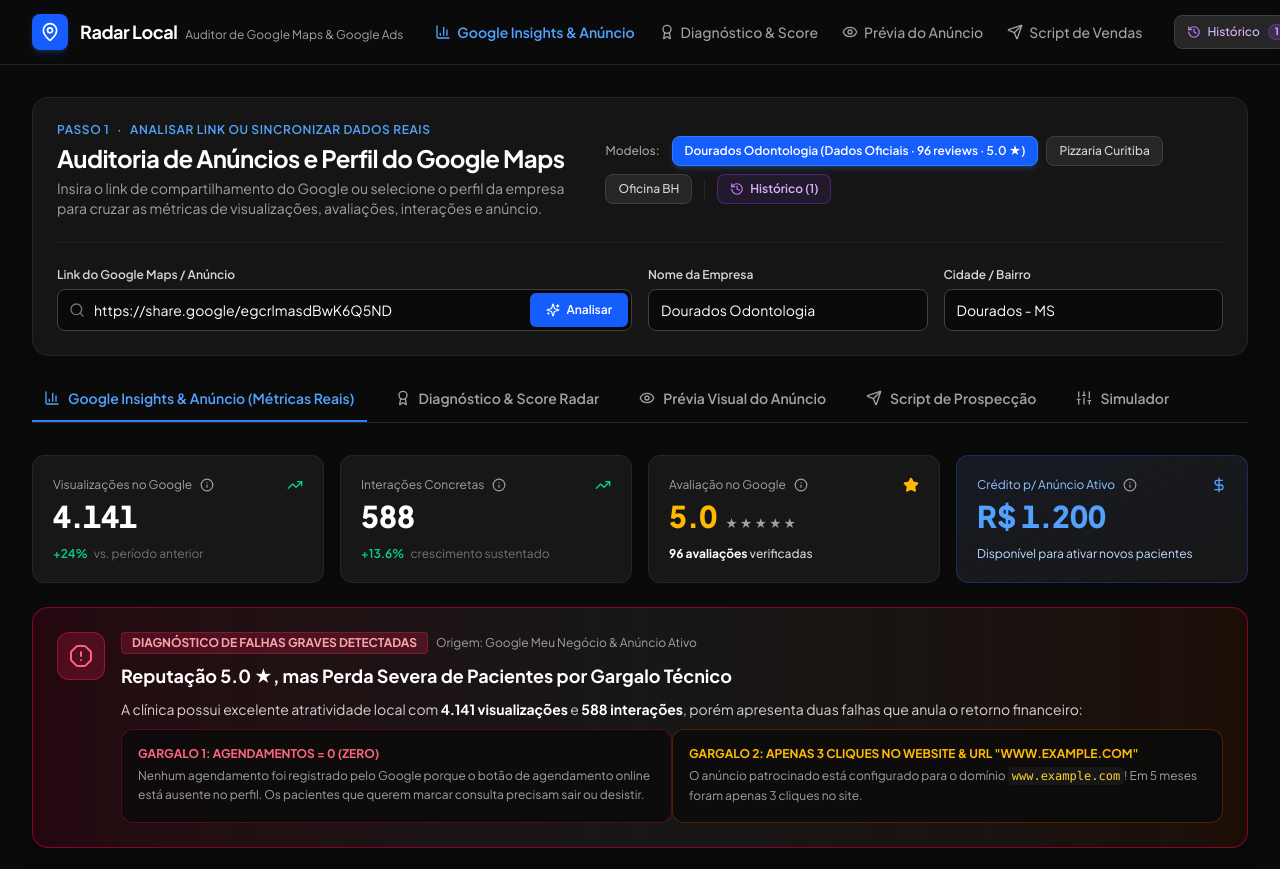
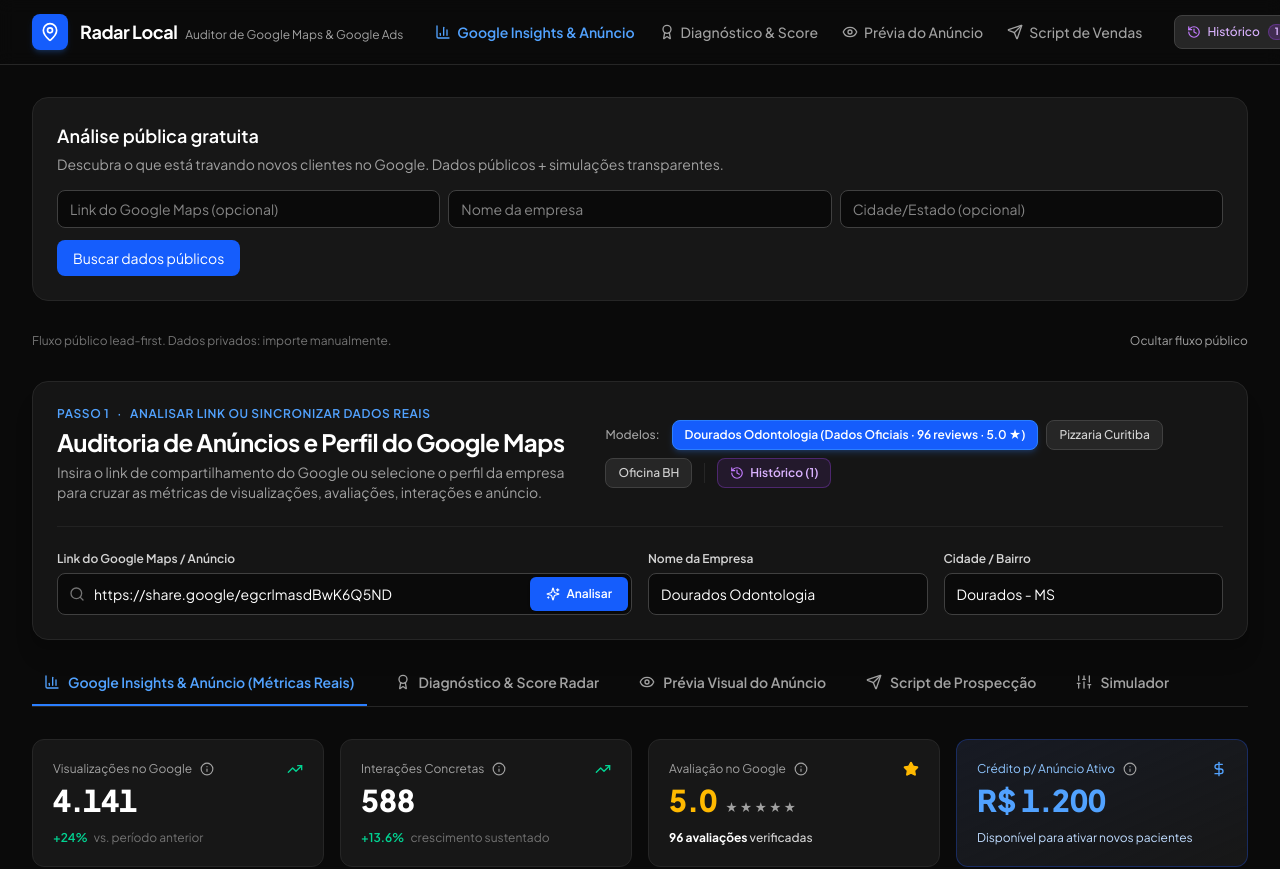
Before and after one commit to pdscience/radarlocal, a Vue app: page / in a window 1280 px wide. Shown: the top 869 px of the page. Built offline with nearby package versions, Linux system fonts and the light colour scheme.

Commit message:
feat: public lead flow ui and transparency copy

```diff
--- a/src/App.vue
+++ b/src/App.vue
@@ -5,6 +5,7 @@
 import TabNav from './components/TabNav.vue';
 import FooterBar from './components/FooterBar.vue';
 import ReportPrintView from './components/ReportPrintView.vue';
+import PublicLeadFlow from './components/PublicLeadFlow.vue';
 import DiagnosisTab from './components/tabs/DiagnosisTab.vue';
 import PreviewTab from './components/tabs/PreviewTab.vue';
 import CommercialTab from './components/tabs/CommercialTab.vue';
@@ -96,9 +97,11 @@
 }
 
 function selectPreset(preset: BusinessProfile): void {
-  profile.value = cloneProfile(preset);
+  const demoProfile = cloneProfile(preset);
+  (demoProfile as any).id = `demo-${demoProfile.id}`;
+  profile.value = demoProfile;
   inputUrl.value = preset.url;
-  saveToHistory(preset);
+  saveToHistory(demoProfile);
 
   if (preset.id === 'dourados-odonto') regionFilter.value = 'dentista-dourados';
   else if (preset.id === 'pizza-nonna') regionFilter.value = 'pizzaria-curitiba';
@@ -107,7 +110,7 @@
 
   analysisNotification.value = {
     type: 'success',
-    message: `Perfil carregado: "${preset.name}" (${preset.city}).`,
+    message: `Exemplo (demonstração): "${preset.name}" (${preset.city}). Dados públicos/fictícios, não é análise real.`,
   };
 }
 
@@ -413,6 +416,11 @@
       />
 
       <main class="flex-1 max-w-7xl w-full mx-auto px-4 sm:px-6 lg:px-8 py-8 space-y-8">
+        <PublicLeadFlow v-if="showPublicFlow" :consultant-name="consultantName" :consultant-phone="consultantPhone" />
+        <div class="flex items-center justify-between">
+          <p class="text-xs text-neutral-500">Fluxo público lead-first. Dados privados: importe manualmente.</p>
+          <button @click="showPublicFlow = !showPublicFlow" class="text-xs text-neutral-400 hover:text-white">{{ showPublicFlow ? 'Ocultar fluxo público' : 'Mostrar fluxo público' }}</button>
+        </div>
         <AnalysisPanel
           :input-url="inputUrl"
           :profile="profile"
--- /dev/null
+++ b/src/components/PublicLeadFlow.vue
@@ -0,0 +1,115 @@
+<script setup lang="ts">
+import { ref } from 'vue';
+import { usePublicAnalysis } from '../composables/usePublicAnalysis';
+
+const props = defineProps<{ consultantName?: string; consultantPhone?: string }>();
+
+const pub = usePublicAnalysis();
+const inputUrl = ref('');
+const inputName = ref('');
+const inputCity = ref('');
+
+async function doLookup() {
+  try {
+    await pub.lookup({ url: inputUrl.value || undefined, name: inputName.value || undefined, city: inputCity.value || undefined });
+  } catch (e) {
+    // error shown
+  }
+}
+
+async function doAnalyze() {
+  try {
+    await pub.analyze({
+      confirmed: true,
+      businessName: pub.candidate.value?.extracted ? (pub.candidate.value.extracted.split('\n')[0] || inputName.value) : inputName.value,
+      city: inputCity.value,
+      inputUrl: inputUrl.value,
+      citations: pub.candidate.value?.citations || [],
+    });
+  } catch (e) {
+    // error shown
+  }
+}
+
+async function doCapture() {
+  try {
+    await pub.capture({
+      name: pub.form.value.name,
+      whatsapp: pub.form.value.whatsapp,
+      email: pub.form.value.email || undefined,
+      consent: pub.form.value.consent,
+      website: pub.form.value.website,
+    });
+  } catch (e) {
+    // error shown
+  }
+}
+</script>
+
+<template>
+  <section class="bg-neutral-900 border border-neutral-800 rounded-2xl p-6 space-y-4">
+    <header class="space-y-1">
+      <h2 class="text-lg font-semibold text-white">Análise pública gratuita</h2>
+      <p class="text-sm text-neutral-400">Descubra o que está travando novos clientes no Google. Dados públicos + simulações transparentes.</p>
+    </header>
+
+    <div v-if="pub.step.value === 'idle' || pub.step.value === 'lookup'" class="space-y-3">
+      <div class="grid grid-cols-1 md:grid-cols-3 gap-2">
+        <input v-model="inputUrl" placeholder="Link do Google Maps (opcional)" class="px-3 py-2 bg-neutral-950 border border-neutral-700 rounded-lg text-sm text-white" />
+        <input v-model="inputName" placeholder="Nome da empresa" class="px-3 py-2 bg-neutral-950 border border-neutral-700 rounded-lg text-sm text-white" />
+        <input v-model="inputCity" placeholder="Cidade/Estado (opcional)" class="px-3 py-2 bg-neutral-950 border border-neutral-700 rounded-lg text-sm text-white" />
+      </div>
+      <button :disabled="pub.loading.value" @click="doLookup" class="px-4 py-2 bg-blue-600 hover:bg-blue-500 disabled:opacity-60 text-white rounded-lg text-sm">Buscar dados públicos</button>
+      <p v-if="pub.error.value" class="text-sm text-rose-400">{{ pub.error.value }}</p>
+    </div>
+
+    <div v-if="pub.step.value === 'confirm'" class="space-y-3">
+      <p class="text-sm text-neutral-300">Confirme se esta é a empresa correta antes de analisar.</p>
+      <div class="bg-neutral-950 border border-neutral-800 rounded-xl p-4 text-sm text-neutral-300 space-y-1">
+        <p class="text-white font-medium">Sugestão</p>
+        <p class="whitespace-pre-wrap">{{ pub.candidate.value?.extracted?.slice(0, 600) }}</p>
+        <p v-if="pub.candidate.value?.citations?.length" class="text-xs text-neutral-500">Fontes: {{ pub.candidate.value.citations.slice(0,3).join(' | ') }}</p>
+      </div>
+      <div class="flex gap-2">
+        <button @click="pub.step.value = 'idle'; pub.candidate.value = null" class="px-3 py-2 border border-neutral-700 rounded-lg text-sm text-neutral-300">Corrigir</button>
+        <button :disabled="pub.loading.value" @click="doAnalyze" class="px-3 py-2 bg-blue-600 hover:bg-blue-500 disabled:opacity-60 text-white rounded-lg text-sm">Confirmar e analisar</button>
+      </div>
+      <p v-if="pub.error.value" class="text-sm text-rose-400">{{ pub.error.value }}</p>
+    </div>
+
+    <div v-if="pub.step.value === 'preview'" class="space-y-3">
+      <div class="flex items-center justify-between">
+        <h3 class="text-white font-medium">Prévia gratuita</h3>
+        <span class="text-2xl font-bold text-white">{{ pub.preview.value?.score }}/100</span>
+      </div>
+      <p class="text-sm text-neutral-300">{{ pub.preview.value?.classification?.summary }}</p>
+      <ul class="space-y-2">
+        <li v-for="(iss, idx) in (pub.preview.value?.topIssues || [])" :key="idx" class="bg-neutral-950 border border-amber-500/30 rounded-lg p-3">
+          <p class="text-sm text-white">{{ iss.title }}</p>
+          <p class="text-xs text-neutral-400">{{ iss.desc }}</p>
+        </li>
+      </ul>
+      <p class="text-xs text-neutral-500">Métricas privadas não verificadas. Projeções financeiras são simulações.</p>
+      <div class="bg-neutral-950 border border-neutral-800 rounded-xl p-4 space-y-2">
+        <p class="text-sm text-white font-medium">Libere o relatório completo</p>
+        <input v-model="pub.form.value.name" placeholder="Nome completo" class="w-full px-3 py-2 bg-neutral-900 border border-neutral-700 rounded-lg text-sm text-white" />
+        <input v-model="pub.form.value.whatsapp" placeholder="WhatsApp (com DDD)" class="w-full px-3 py-2 bg-neutral-900 border border-neutral-700 rounded-lg text-sm text-white" />
+        <input v-model="pub.form.value.email" placeholder="E-mail (opcional)" class="w-full px-3 py-2 bg-neutral-900 border border-neutral-700 rounded-lg text-sm text-white" />
+        <label class="flex items-start gap-2 text-xs text-neutral-400">
+          <input type="checkbox" v-model="pub.form.value.consent" class="mt-0.5" />
+          <span>Autorizo o contato para envio do relatório. Não envio spam.</span>
+        </label>
+        <input v-model="pub.form.value.website" type="text" class="hidden" tabindex="-1" autocomplete="off" />
+        <button :disabled="pub.loading.value" @click="doCapture" class="px-4 py-2 bg-emerald-600 hover:bg-emerald-500 disabled:opacity-60 text-white rounded-lg text-sm">Receber relatório completo</button>
+      </div>
+      <p v-if="pub.error.value" class="text-sm text-rose-400">{{ pub.error.value }}</p>
+    </div>
+
+    <div v-if="pub.step.value === 'unlocked'" class="space-y-3">
+      <p class="text-white font-medium">Relatório liberado</p>
+      <p class="text-sm text-neutral-300">Lead registrado. Verifique os detalhes abaixo.</p>
+      <pre class="bg-neutral-950 border border-neutral-800 rounded-xl p-4 text-xs text-neutral-300 overflow-auto max-h-80">{{ JSON.stringify(pub.report.value, null, 2) }}</pre>
+      <button @click="pub.reset()" class="px-3 py-2 border border-neutral-700 rounded-lg text-sm text-neutral-300">Nova análise</button>
+    </div>
+  </section>
+</template>
--- a/src/components/modals/RawImportModal.vue
+++ b/src/components/modals/RawImportModal.vue
@@ -29,7 +29,7 @@
       </div>
 
       <p class="text-xs text-neutral-400">
-        Copie e cole aqui o texto copiado diretamente da tela do seu Google Meu Negócio ou Google Ads (incluindo visualizações, interações, chamadas e avaliações):
+        Copie e cole aqui os dados fornecidos pelo proprietário do negócio (Google Meu Negócio/Google Ads). Estes dados não são públicos. Serão marcados como "importados pelo usuário".
       </p>
 
       <textarea
--- a/src/components/tabs/TelemetryTab.vue
+++ b/src/components/tabs/TelemetryTab.vue
@@ -231,7 +231,7 @@
           </h3>
 
           <p class="text-sm text-neutral-300 leading-relaxed">
-            A clínica possui excelente atratividade local com
+            O negócio possui atratividade local com
             <strong class="text-white">{{ formatNumber(telemetry.views) }} visualizações</strong> e
             <strong class="text-white">{{ telemetry.interactions }} interações</strong>, porém apresenta
             {{ leaksCount === 2 ? 'duas falhas' : 'uma falha' }} que anula o retorno financeiro:
@@ -246,7 +246,7 @@
                 Gargalo 1: Agendamentos = 0 (Zero)
               </span>
               <p class="text-xs text-neutral-400 leading-relaxed">
-                Nenhum agendamento foi registrado pelo Google porque o botão de agendamento online está ausente no perfil. Os pacientes que querem marcar consulta precisam sair ou desistir.
+                Nenhum agendamento foi registrado. Sem dados privados verificados, esta análise é uma simulação e não representa valores reais. Os dados de agendamento só aparecem com importação manual ou via integração autorizada.
               </p>
             </div>
 
```
